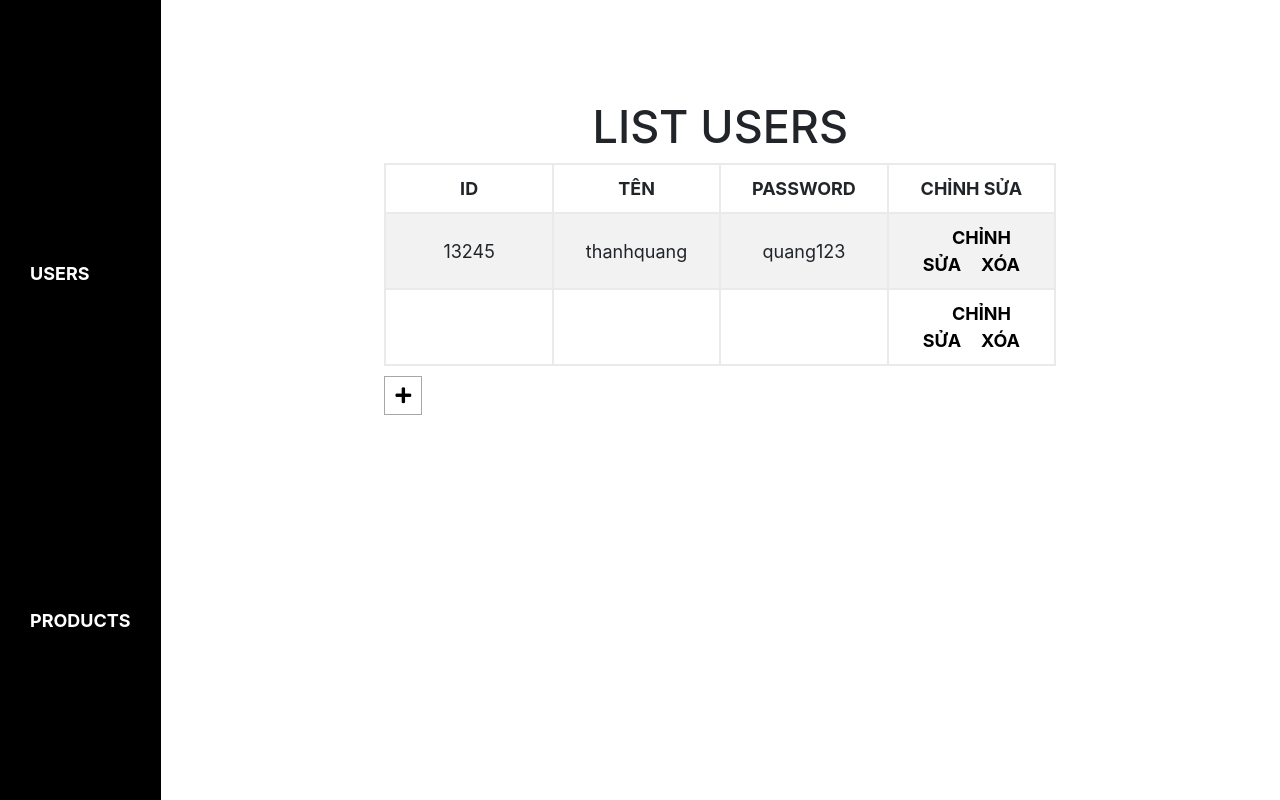
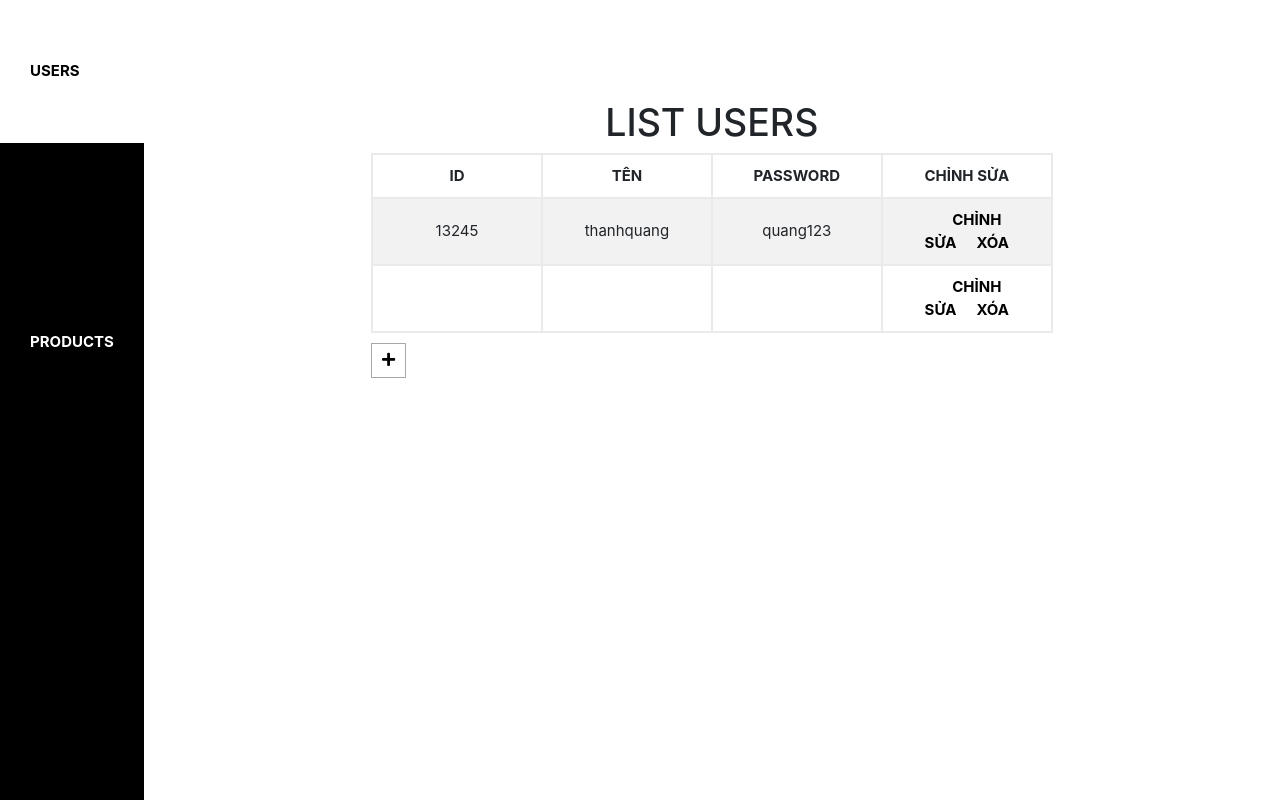
Before and after one commit to ThanhQuang1410/web_quang, a PHP site: page /chinhsua.html in a window 1280 px wide. Run offline with PHP 8.4, Linux system fonts and the light colour scheme; some libraries are stand-ins or nearby versions.

Commit message:
fix template

```diff
--- a/chinhsua.html
+++ b/chinhsua.html
@@ -45,7 +45,7 @@
                 <a class="add" href="insert_user.php"><i class="fas fa-plus"></i></a>
             </div>
             <div class="product_edit">
-                <h1>LIST USERS</h1>
+                <h1>LIST PRODUCTS</h1>
                 <table>
                     <tr>
                         <th>ID</th>
--- a/css/style.css
+++ b/css/style.css
@@ -1,5 +1,5 @@
 * {
-  font-size: 18px; }
+  font-size: 15px; }
 
 #main {
   position: relative; }
@@ -172,12 +172,13 @@
     background: black; }
     .box .side_bar ul {
       list-style: none;
-      margin-top: 200px;
-      padding: 0; }
+      padding: 0;
+      display: flex;
+      flex-direction: column; }
       .box .side_bar ul li {
         color: white;
         font-weight: bold;
-        margin-bottom: 200px;
+        margin-bottom: 10vw;
         cursor: pointer;
         padding: 60px 30px; }
         .box .side_bar ul li:hover {
--- a/css/style.scss
+++ b/css/style.scss
@@ -1,5 +1,5 @@
 * {
-    font-size: 18px;
+    font-size: 15px;
 }
 
 $greyd: #717171;
@@ -225,12 +225,13 @@
         background: black;
         ul {
             list-style: none;
-            margin-top: 200px;
             padding: 0;
+            display: flex;
+            flex-direction: column;
             li {
                 color: white;
                 font-weight: bold;
-                margin-bottom: 200px;
+                margin-bottom:  10vw;
                 cursor: pointer;
                 padding: 60px 30px;
                 &:hover {
```
Also changed, not shown: 1 other file.
